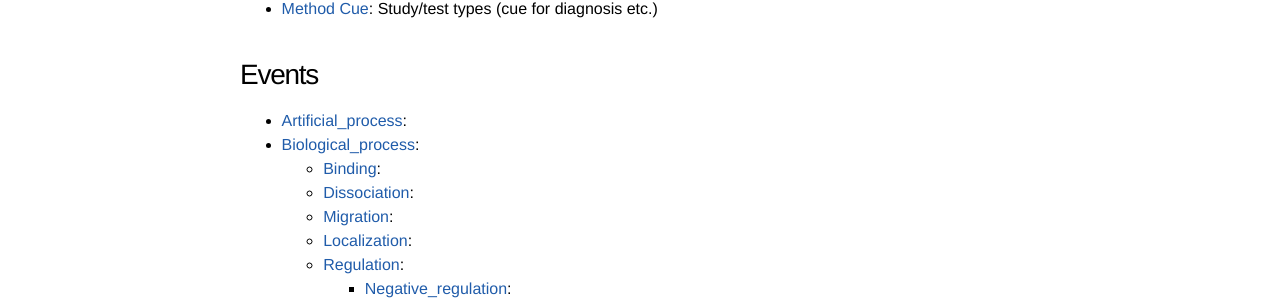
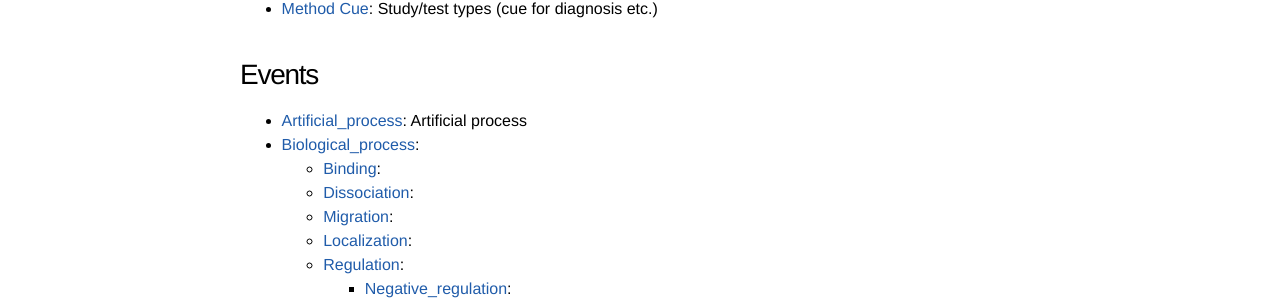
Before and after one commit to ezcatdb/molbiol_lung_corpus-guidelines, a Jekyll site: the page built from index.md, in a window 1280 px wide. Shown: the part 981-1285 px from the top of the page. Built offline with Jekyll 4.4.1, drawn with Linux system fonts in a browser that asks for light colours.

Commit message:
Update index.md

```diff
--- a/index.md
+++ b/index.md
@@ -71,7 +71,7 @@ title: Annotation guidelines for molecuar biology corpus (lung diseases)
 
 ## Events
 
-- [Artificial_process](): {% assign i = site.event | where_exp:"i", "i.title == 'Artificial_process'" | first %}{{ i.shortdef }}
+- [Artificial_process](): {% assign i = site.event | where_exp:"i", "i.title == 'Artificial process'" | first %}{{ i.shortdef }}
 - [Biological_process](): {% assign i = site.event | where_exp:"i", "i.title == 'Biological_process'" | first %}{{ i.shortdef }}
   - [Binding](): {% assign i = site.event | where_exp:"i", "i.title == 'Binding'" | first %}{{ i.shortdef }}
   - [Dissociation](): {% assign i = site.event | where_exp:"i", "i.title == 'Dissociation'" | first %}{{ i.shortdef }}
```
